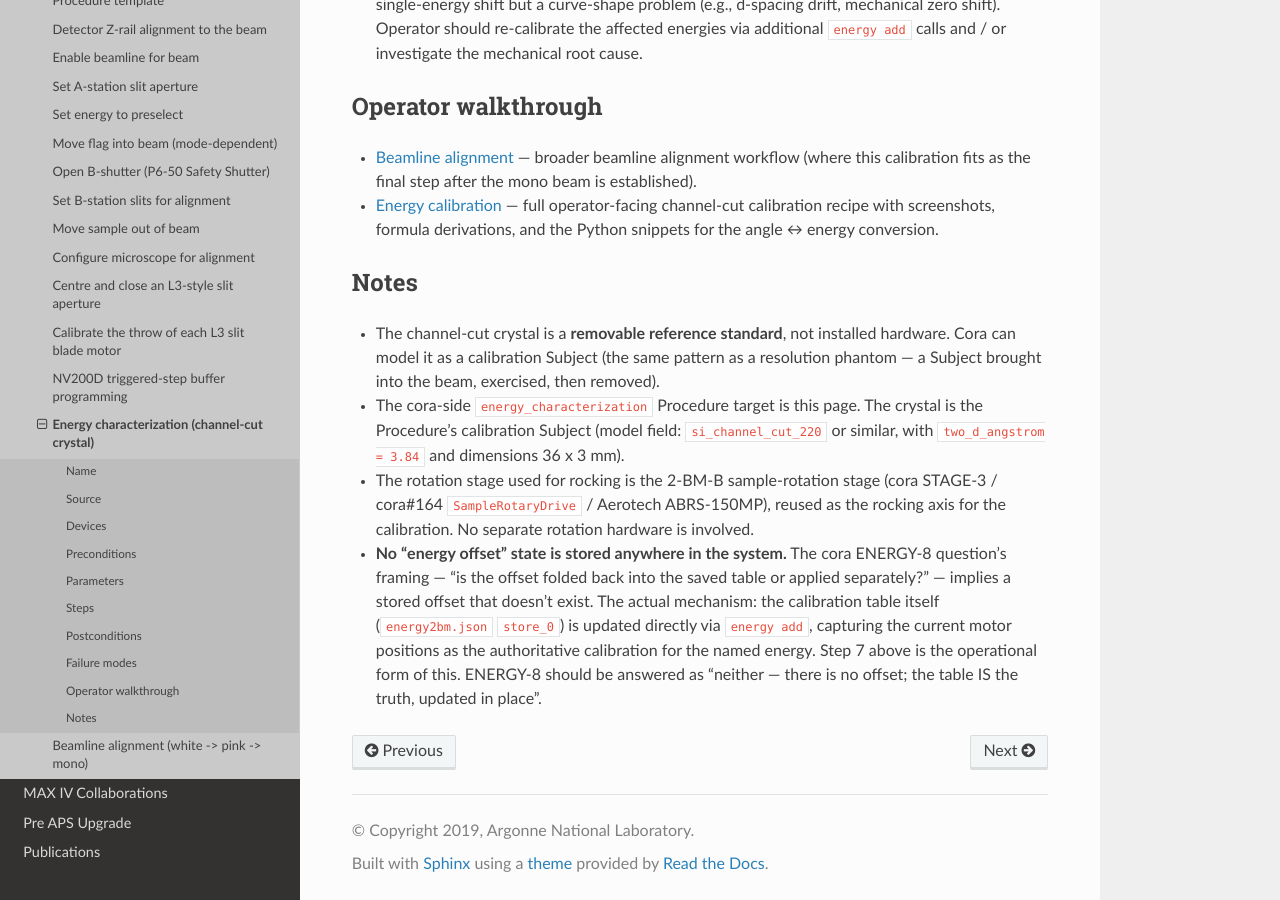
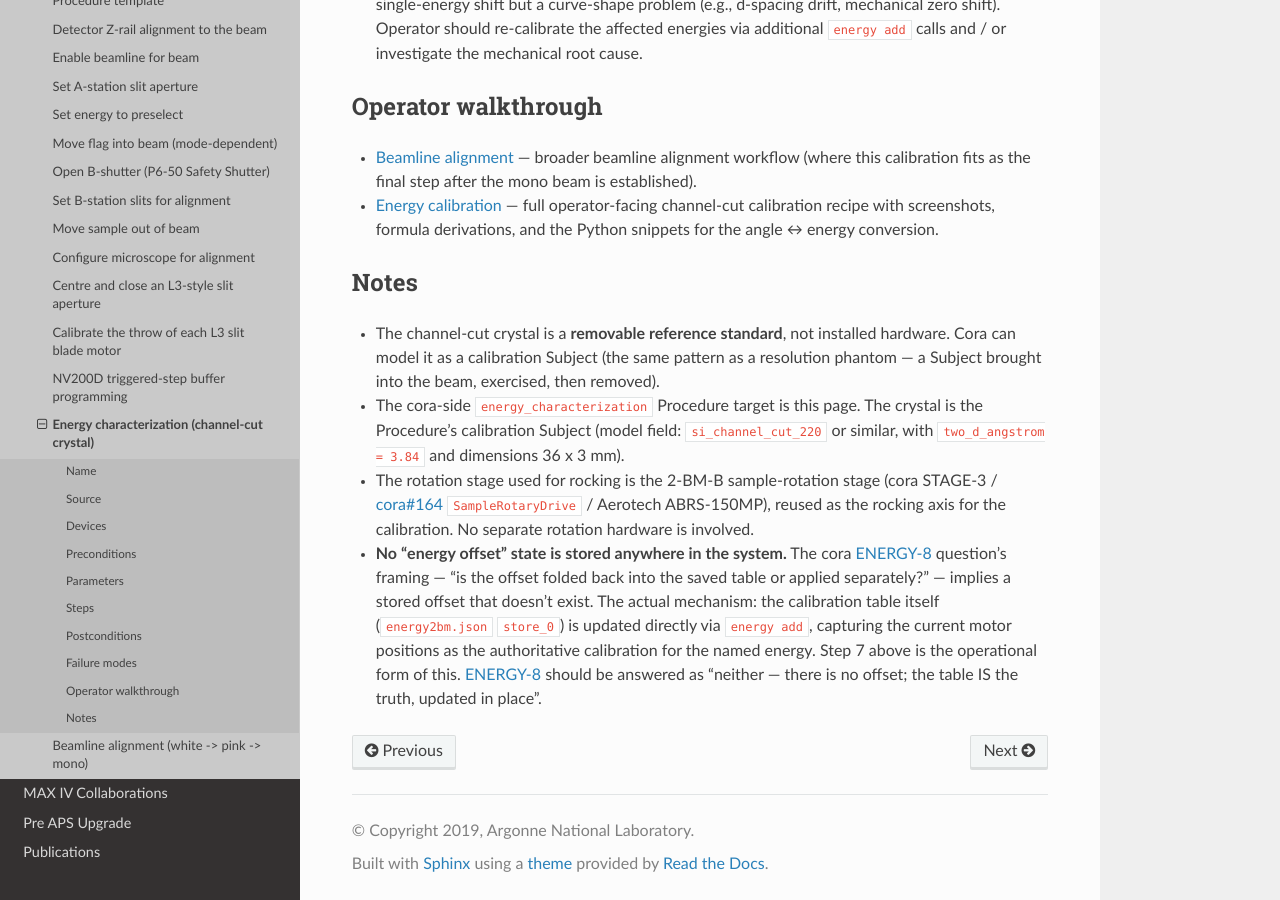
Before and after one commit to xray-imaging/2bm-docs, a Sphinx documentation site: the page built from docs/source/procedures/item_014.rst, in a window 1280 px wide and 900 px high, scrolled down 2926 px. Built offline with Sphinx 7.4.7 and the Read the Docs theme 3.1.0, drawn with Linux system fonts in a browser that asks for light colours; the version number could not be read and is left out; part of the change alters nothing that is shown; some of the changed text lies outside the part shown.

```diff
--- a/docs/source/procedures/item_014.rst
+++ b/docs/source/procedures/item_014.rst
@@ -56,7 +56,8 @@ Devices
 - **Rotation stage** for rocking the crystal: the 2-BM-B
   sample-rotation stage (the Aerotech ABRS-150MP described in the
   :doc:`../manual/item_020` sample-stack block, also tracked by cora
-  STAGE-3 / cora#164). The crystal is mounted in place of the sample
+  STAGE-3 / `cora#164 <https://github.com/xmap/cora/issues/164>`__).
+  The crystal is mounted in place of the sample
   for the duration of the calibration.
 
 - :doc:`../manual/item_020`: **DMM** — the optic being calibrated.
@@ -148,7 +149,7 @@ narrative + screenshots.)
        ``energy add --energy <measured>`` adds a new calibrated row
        at the measured value, leaving the existing row in place.
        See :doc:`../ops/item_022` step 7 for the explicit CLI
-       invocations. **The cora ENERGY-8 question's "offset folded
+       invocations. **The cora `ENERGY-8 <https://github.com/xmap/cora/issues/257>`__ question's "offset folded
        back vs applied separately" framing does not match the
        actual mechanism — there is no offset state.**
    * - 8
@@ -231,16 +232,17 @@ Notes
   field: ``si_channel_cut_220`` or similar, with ``two_d_angstrom =
   3.84`` and dimensions 36 x 3 mm).
 - The rotation stage used for rocking is the 2-BM-B sample-rotation
-  stage (cora STAGE-3 / cora#164 ``SampleRotaryDrive`` / Aerotech
+  stage (cora STAGE-3 / `cora#164 <https://github.com/xmap/cora/issues/164>`__
+  ``SampleRotaryDrive`` / Aerotech
   ABRS-150MP), reused as the rocking axis for the calibration. No
   separate rotation hardware is involved.
 - **No "energy offset" state is stored anywhere in the system.**
-  The cora ENERGY-8 question's framing — "is the offset folded back
+  The cora `ENERGY-8 <https://github.com/xmap/cora/issues/257>`__ question's framing — "is the offset folded back
   into the saved table or applied separately?" — implies a stored
   offset that doesn't exist. The actual mechanism: the calibration
   table itself (``energy2bm.json`` ``store_0``) is updated directly
   via ``energy add``, capturing the current motor positions as the
   authoritative calibration for the named energy. Step 7 above is
-  the operational form of this. ENERGY-8 should be answered as
+  the operational form of this. `ENERGY-8 <https://github.com/xmap/cora/issues/257>`__ should be answered as
   "neither — there is no offset; the table IS the truth, updated in
   place".
```
